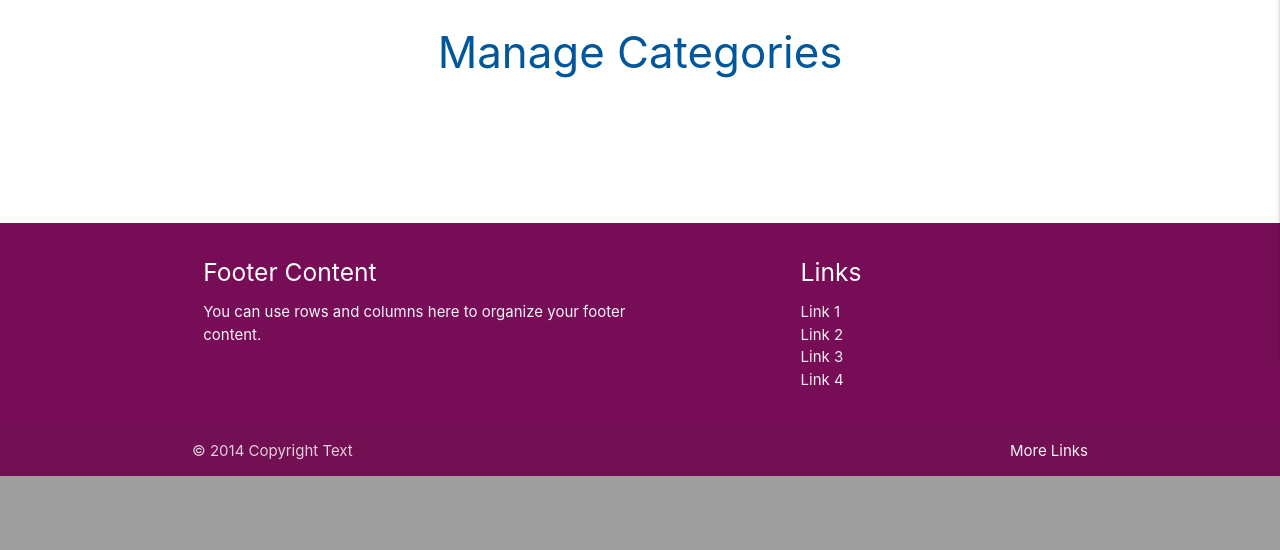
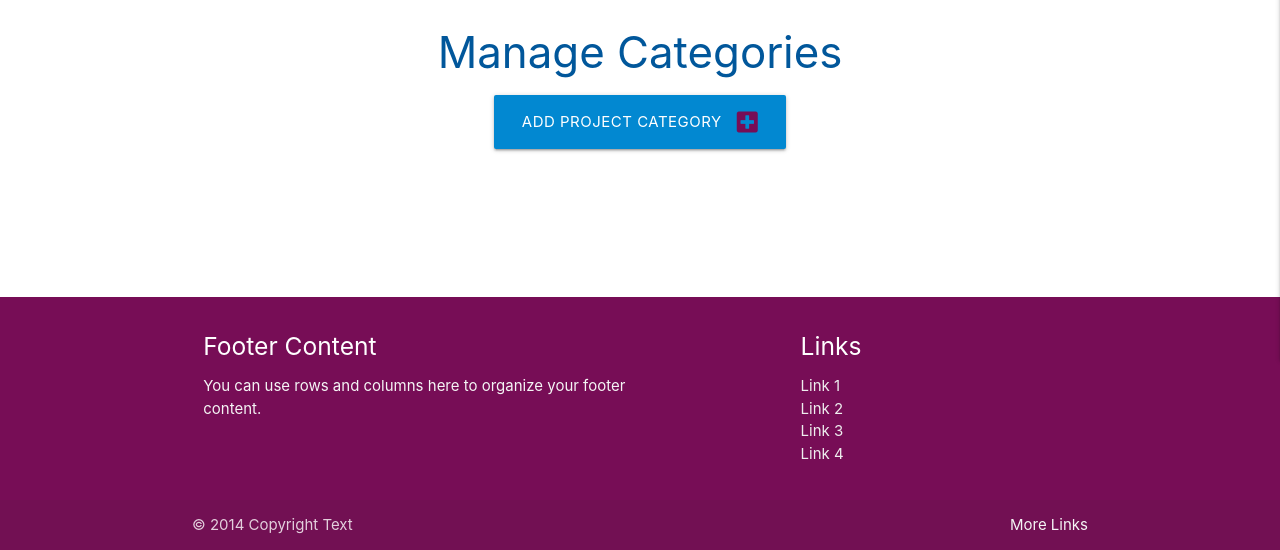
Before and after one commit to lhynes/CI-Data-Centric-Development-Milestone-Project-3, a Flask app: page /get_categories in a window 1280 px wide. Shown: the part 500-1050 px from the top of the page. Before the commit the page ends 976 px from the top, so only its background shows below. Run offline with Flask 2, Linux system fonts and the light colour scheme; data that the repository does not hold is empty; some libraries are stand-ins or nearby versions.

Commit message:
add option to add new project category to DB

```diff
--- a/app.py
+++ b/app.py
@@ -169,6 +169,17 @@ def get_categories():
     categories = list(mongo.db.project_categories.find().sort("project_category_name", 1))
     return render_template("categories.html", categories=categories)
 
+@app.route("/manage_category", methods=["GET", "POST"])
+def manage_category():
+    if request.method == "POST":
+        category = {
+            "project_category_name": request.form.get("project_category_name")
+        }
+        mongo.db.project_categories.insert_one(category)
+        flash("New Category Added")
+        return redirect(url_for("get_categories"))
+
+    return render_template("manage_category.html")
 
 if __name__ == "__main__":
     app.run(host=os.environ.get("IP"),
--- a/templates/categories.html
+++ b/templates/categories.html
@@ -2,6 +2,14 @@
 {% block content %}
 
     <h3 class="light-blue-text text-darken-4 center-align">Manage Categories</h3>
+
+    <div class="row">
+        <div class="col s12 center-align">
+            <a href="{{ url_for('manage_category') }}" class="btn-large light-blue darken-2 text-shadow">
+                Add Project Category <i class="fas fa-plus-square right"></i>
+            </a>
+        </div>
+    </div>
 
 <div class="container">
     <div class="row">
```
Also changed, not shown: templates/manage_category.html (added, +28 -0 lines).
